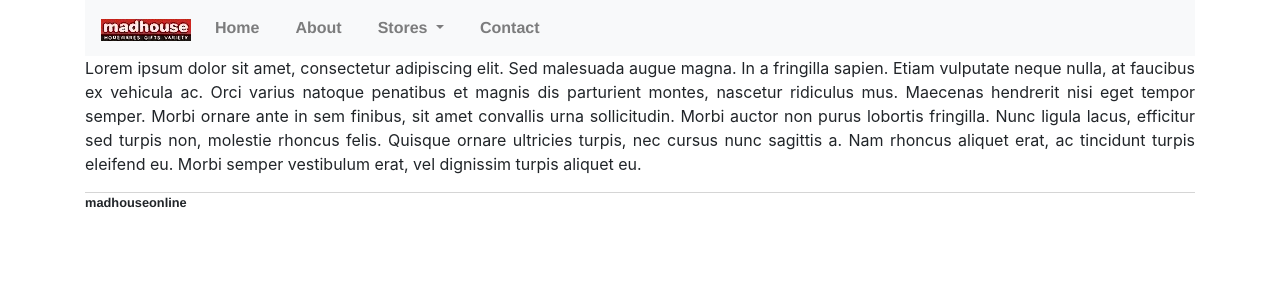
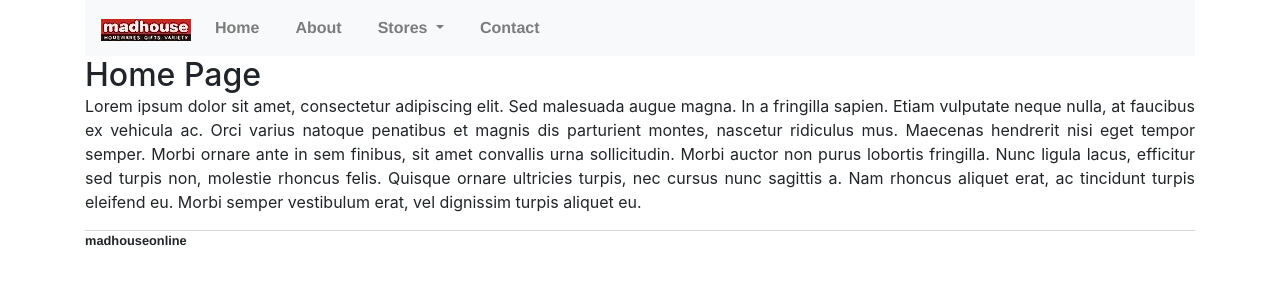
Before and after one commit to madhouseonline/madhouseonline.github.io, a Jekyll site: the page built from index.html, in a window 1280 px wide. Shown: the top 300 px of the page. Built offline with Jekyll 4.4.1, drawn with Linux system fonts in a browser that asks for light colours; nearby versions of some CDN libraries; some web fonts are replaced.

Commit message:
Update index header size

```diff
--- a/about/index.html
+++ b/about/index.html
@@ -2,4 +2,5 @@
 layout: default
 title: madhouse
 ---
+<h2>About Us</h2>
 <p>	Madhouse offers a huge range of home-wares, decor, gift ideas, art and craft supplies, pet accessories, party needs, kitchen supplies, costuming, toys, and Australian souvenirs and much more at everyday discounted prices. Madhouse has all your essential needs at a price you won't find anywhere else.</p>
--- a/contact/index.html
+++ b/contact/index.html
@@ -2,4 +2,4 @@
 layout: default
 title: madhouse
 ---
-<h1>Contact Us</h1>
+<h2>Contact Us</h2>
--- a/index.html
+++ b/index.html
@@ -2,4 +2,5 @@
 layout: default
 title: madhouse
 ---
+<h2>Home Page</h2>
 <p>Lorem ipsum dolor sit amet, consectetur adipiscing elit. Sed malesuada augue magna. In a fringilla sapien. Etiam vulputate neque nulla, at faucibus ex vehicula ac. Orci varius natoque penatibus et magnis dis parturient montes, nascetur ridiculus mus. Maecenas hendrerit nisi eget tempor semper. Morbi ornare ante in sem finibus, sit amet convallis urna sollicitudin. Morbi auctor non purus lobortis fringilla. Nunc ligula lacus, efficitur sed turpis non, molestie rhoncus felis. Quisque ornare ultricies turpis, nec cursus nunc sagittis a. Nam rhoncus aliquet erat, ac tincidunt turpis eleifend eu. Morbi semper vestibulum erat, vel dignissim turpis aliquet eu.</p>
```
